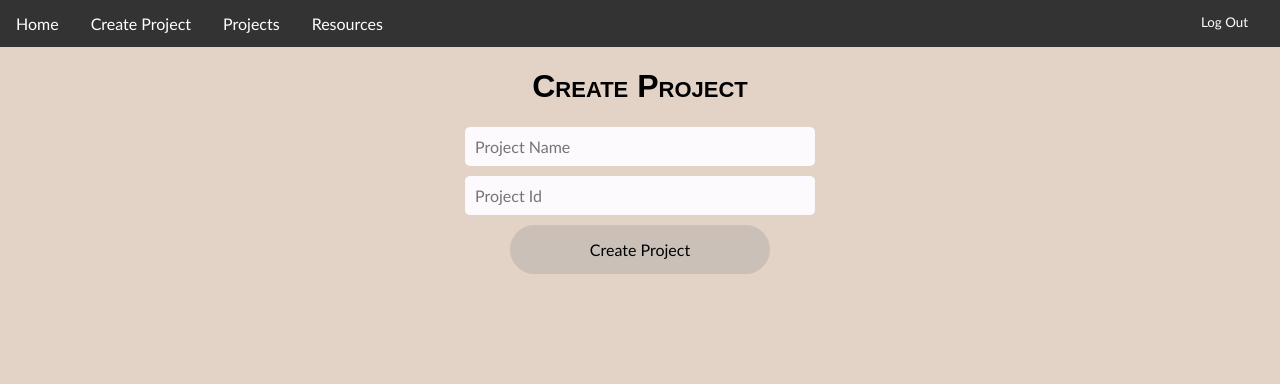
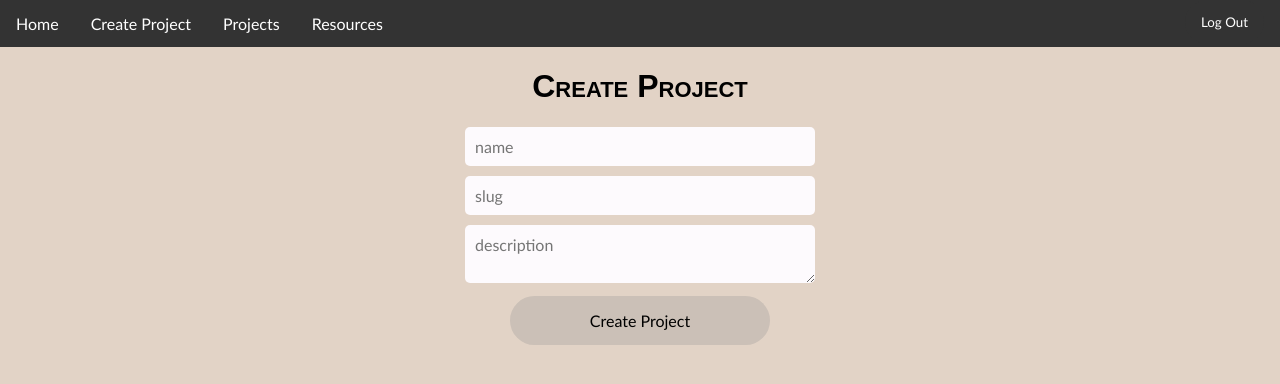
Before and after one commit to newspeedtech/cloud-native-sw-project, a React (Create React App) app in the folder frontend/: page /create-project in a window 1280 px wide. Shown: the top 384 px of the page. Built offline with nearby package versions, Linux system fonts and the light colour scheme; sample sign-in values are in the browser's storage.

Commit message:
wip: cleanup

```diff
--- a/frontend/src/pages/CreateProject.js
+++ b/frontend/src/pages/CreateProject.js
@@ -2,8 +2,8 @@ import { useState } from "react";
 
 export default function CreateProject( {setAuthenticated}) {
   const [projectname, setProjectName] = useState("");
-  const [projectid, setProjectId] = useState("");
-  const [description, setDescription] = useState("");
+  const [projectslug, setProjectSlug] = useState("");
+  const [projectdescription, setProjectDescription] = useState("");
   const [message, setMessage] = useState("");
 
   const handleSubmit = async (e) => {
@@ -24,7 +24,8 @@ export default function CreateProject( {setAuthenticated}) {
         },
         body: JSON.stringify({
           name: projectname,
-          slug: projectid
+          slug: projectslug,
+          description: projectdescription
         }),
 
       });
@@ -33,7 +34,8 @@ export default function CreateProject( {setAuthenticated}) {
       if (res.ok) {
         setMessage(`Project created! ID: ${data.project_id}`);
         setProjectName("");
-        setProjectId("");
+        setProjectSlug("");
+        setProjectDescription("");
       } else {
         setMessage(data.error || "Error creating project");
       }
@@ -51,7 +53,7 @@ export default function CreateProject( {setAuthenticated}) {
         <div>
           <input
             type="text" name="projectname" class="text-field"
-            placeholder="Project Name"
+            placeholder="name"
             style={{width: "350px"}}
             value={projectname}
             onChange={(e) => setProjectName(e.target.value)}
@@ -61,11 +63,22 @@ export default function CreateProject( {setAuthenticated}) {
 
         <div>
           <input
-            type="text" name="projectid" class="text-field"
-            placeholder="Project Id"
+            type="text" name="projectslug" class="text-field"
+            placeholder="slug"
             style={{width: "350px"}}
-            value={projectid}
-            onChange={(e) => setProjectId(e.target.value)}
+            value={projectslug}
+            onChange={(e) => setProjectSlug(e.target.value)}
+            required
+          />
+        </div>
+
+        <div>
+          <textarea
+            type="text" name="projectdescription" class="text-field"
+            style={{resize: "vertical", width: "350px"}}
+            placeholder="description"
+            value={projectdescription}
+            onChange={(e) => setProjectDescription(e.target.value)}
             required
           />
         </div>
--- a/frontend/src/pages/Projects.js
+++ b/frontend/src/pages/Projects.js
@@ -17,9 +17,11 @@ export default function Projects({ setAuthenticated }) {
         }
 
         try {
-            const res = await fetch("http://localhost:5000/login", {
-                method: "POST",
-                headers: { "Content-Type": "application/json" },
+            const res = await fetch("http://localhost:5000/projects", {
+                method: "GET",
+                headers: {
+                    "Authorization": `Bearer ${token}`
+                }
             });
 
             if (res.ok) {
@@ -39,10 +41,10 @@ export default function Projects({ setAuthenticated }) {
             <div style={{ textAlign: "center" }}>
                 <h1>Projects Page</h1>
                 <p>Below are all of your projects</p>
-                <table class="project-table">
+                <table className="project-table">
                     <thead>
                         <tr>
-                            <th>Project ID</th>
+                            <th>Project Slug</th>
                             <th>Project Name</th>
                             <th>Description</th>
                             <th>Owner</th>
@@ -59,7 +61,7 @@ export default function Projects({ setAuthenticated }) {
                         ) : (
                             projects.map((project) => (
                                 <tr key={project.projectid}>
-                                    <td>{project.projectid}</td>
+                                    <td>{project.slug}</td>
                                     <td>{project.projectname}</td>
                                     <td>{project.description}</td>
                                     <td>{project.owner}</td>
```
Also changed, not shown: 1 other file (tests, documents, lock files or other folders).
